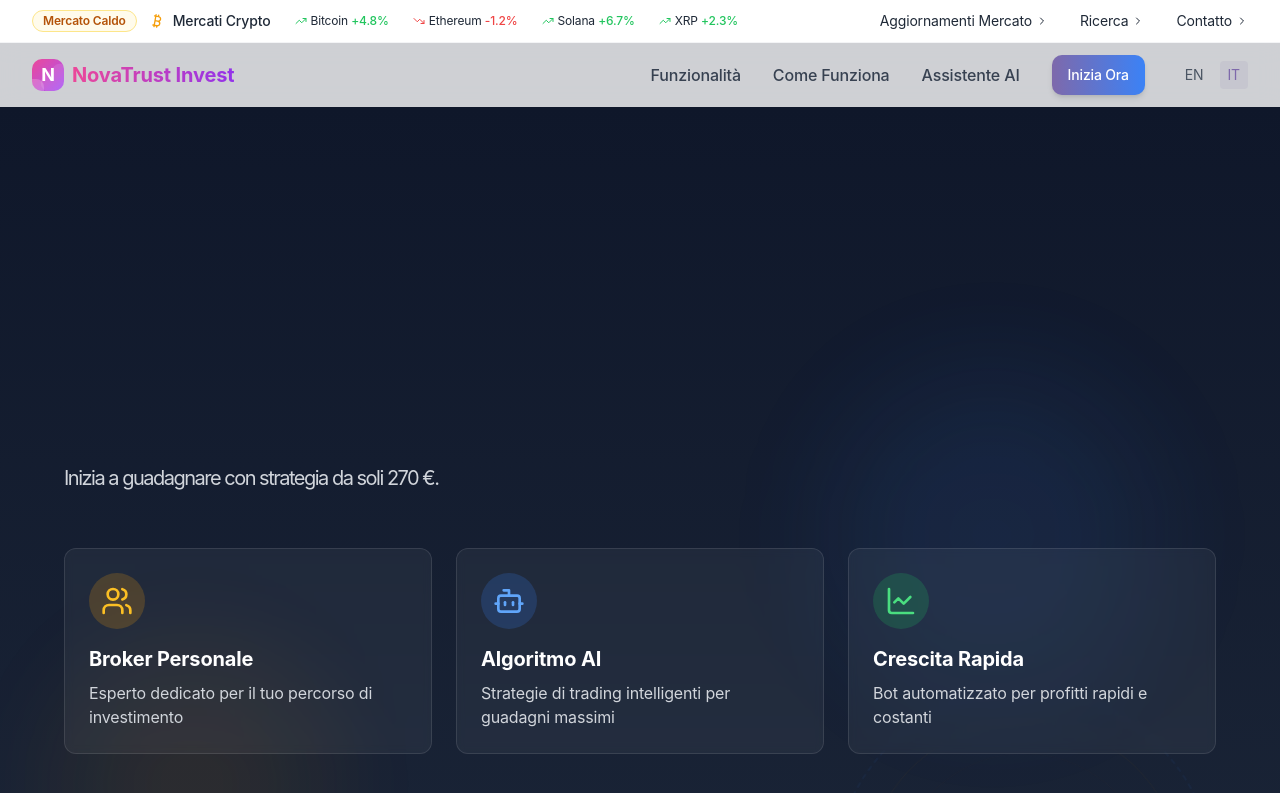
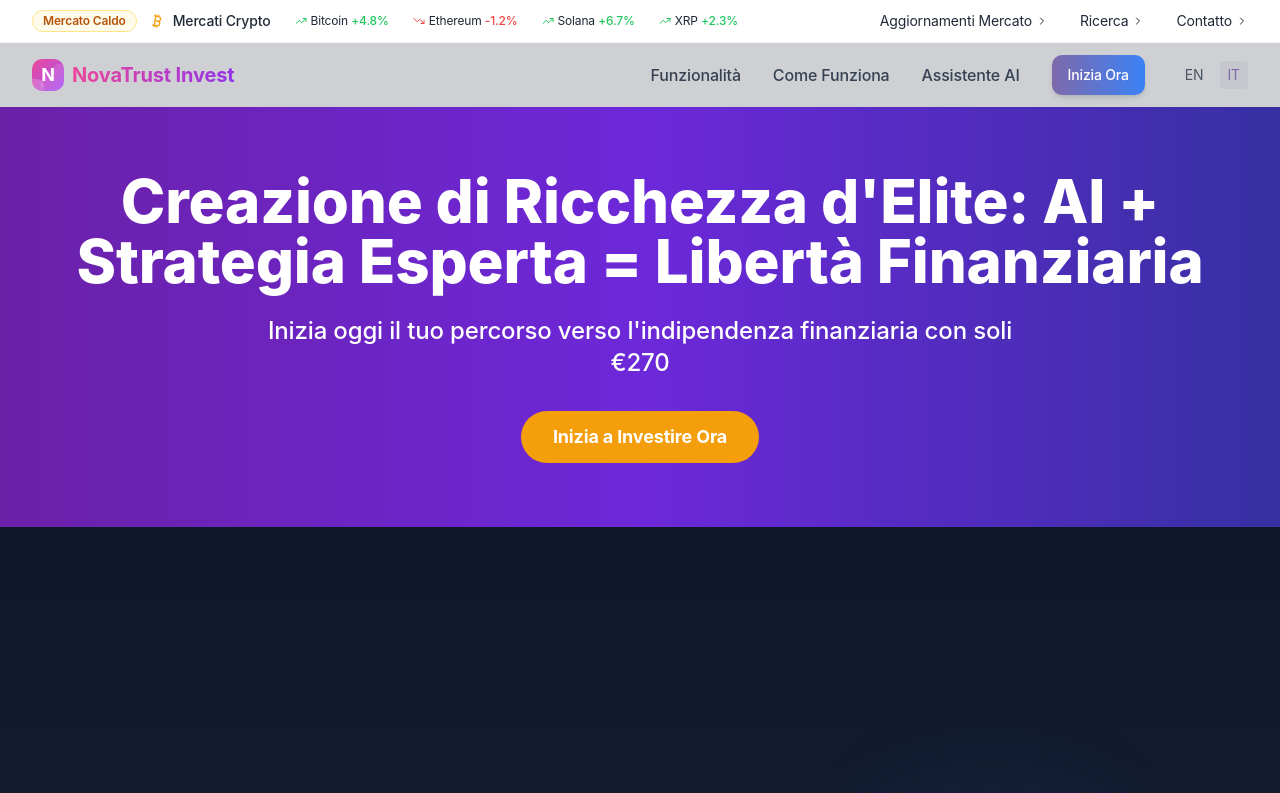
Before and after one commit to Creator-CB/web-v2-26, a React (Vite) app: page / in a window 1280 px wide. Shown: the top 793 px of the page. Built offline with nearby package versions, Linux system fonts and the light colour scheme.

Commit message:
Add page title
Add a title to the page to attract visitors.

```diff
--- a/src/pages/Index.tsx
+++ b/src/pages/Index.tsx
@@ -18,7 +18,12 @@ import SuccessStories from '../components/SuccessStories';
 import { useLanguage } from '../components/LanguageSelector';
 
 const Index = () => {
-  const { t } = useLanguage();
+  const { t, language } = useLanguage();
+
+  // Dynamic title content based on language
+  const titleContent = language === 'en'
+    ? { title: "Elite Wealth Creation: AI + Expert Strategy = Financial Freedom", subtitle: "Start your journey to financial independence today with just €270" }
+    : { title: "Creazione di Ricchezza d'Elite: AI + Strategia Esperta = Libertà Finanziaria", subtitle: "Inizia oggi il tuo percorso verso l'indipendenza finanziaria con soli €270" };
 
   return (
     <div className="flex flex-col min-h-screen">
@@ -31,6 +36,23 @@ const Index = () => {
       <Navbar />
 
       <main className="flex-grow">
+        {/* Website Title Section - Added at the beginning */}
+        <div className="bg-gradient-to-r from-purple-800 via-violet-700 to-indigo-800 text-white py-16 text-center">
+          <div className="container mx-auto px-4">
+            <h1 className="text-4xl md:text-5xl lg:text-6xl font-extrabold mb-6 leading-tight">
+              {titleContent.title}
+            </h1>
+            <p className="text-xl md:text-2xl max-w-3xl mx-auto font-medium">
+              {titleContent.subtitle}
+            </p>
+            <div className="mt-8">
+              <button className="bg-amber-500 hover:bg-amber-600 text-white font-bold py-3 px-8 rounded-full text-lg transition-all transform hover:scale-105">
+                {language === 'en' ? 'Start Investing Now' : 'Inizia a Investire Ora'}
+              </button>
+            </div>
+          </div>
+        </div>
+
         <Hero />
         <TrustSignals />
         <HowItWorks />
```
